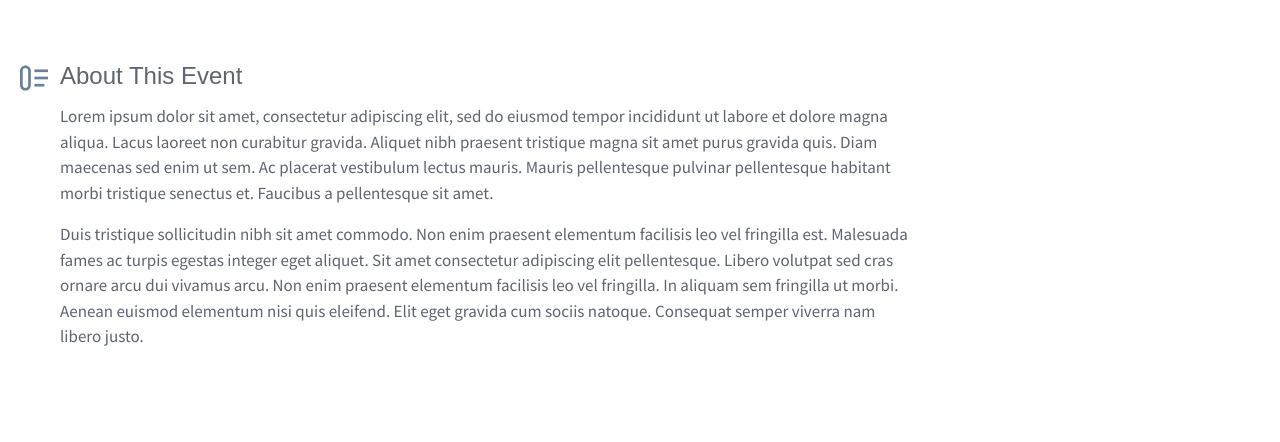
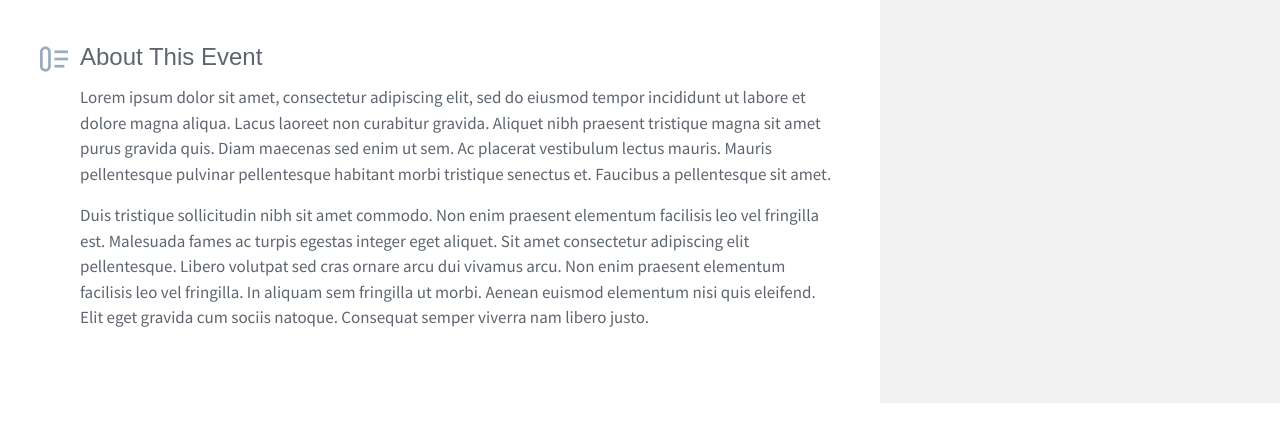
Before and after one commit to jamesdevtd/athlete-portal-v3, a Next.js app: page /event/EventContent in a window 1280 px wide. Shown: the top 442 px of the page. Built offline with nearby package versions, Linux system fonts and the light colour scheme; no server answers; a web font is replaced by a local one.

Commit message:
update 231233

```diff
--- a/src/pages/event/EventBanner.module.scss
+++ b/src/pages/event/EventBanner.module.scss
@@ -2,7 +2,7 @@ $logoWidth: 150px;
 $flagWidth: 60px;
 
 .EventBanner :global {
-    @apply rounded-t-2xl h-auto overflow-visible relative p-5;
+    @apply rounded-t-2xl h-auto overflow-visible relative p-5 pb-8;
     min-height: 400px;
     .event-photo {
         @apply absolute w-full h-full bg-cover bg-no-repeat z-0 rounded-t-2xl top-0 left-0;
@@ -31,7 +31,7 @@ $flagWidth: 60px;
     }
     .logo {
         @apply absolute inset-x-0 m-auto;
-        bottom: -65px;
+        bottom: -50px;
         img {
             @apply rounded-full rounded-full drop-shadow-default m-auto relative z-20;
             width: $logoWidth;
@@ -40,7 +40,7 @@ $flagWidth: 60px;
     }
     .flag {
         @apply absolute z-20;
-        bottom: 35px;
+        bottom: 40px;
         right: 30px;
         img {
             @apply drop-shadow-default border-white rounded-full;
--- a/src/pages/event/EventContent.module.scss
+++ b/src/pages/event/EventContent.module.scss
@@ -2,12 +2,17 @@ $logoWidth: 150px;
 $flagWidth: 60px;
 
 .EventContent :global {
-    @apply rounded-t-2xl h-auto overflow-visible relative p-5 flex flex-row gap-5;
+    @apply rounded-t-2xl h-auto overflow-hidden relative p-0 flex flex-row gap-5 bg-white;
     min-height: 300px;
+    margin-top: -15px;
+    z-index: 11;
     article {
-        @apply relative flex-1 flex flex-col gap-3 py-10 pl-10 pr-5;
+        @apply relative flex-1 flex flex-col gap-3 py-14 pr-5;
+        padding-left: 80px;
         > svg {
-            @apply absolute top-11 left-0 w-7 h-7 opacity-60;
+            @apply absolute w-7 h-7 opacity-40;
+            left: 40px;
+            top: 60px;
         }
         h2 {
             @apply w-full text-2xl;
@@ -20,6 +25,7 @@ $flagWidth: 60px;
         }
     }
     aside {
-        width: 300px;
+        background-color: #F2F2F2;
+        width: 400px;
     }
 }
```
Also changed, not shown: src/components/events/Grid.module.scss (+0 -16 lines).
